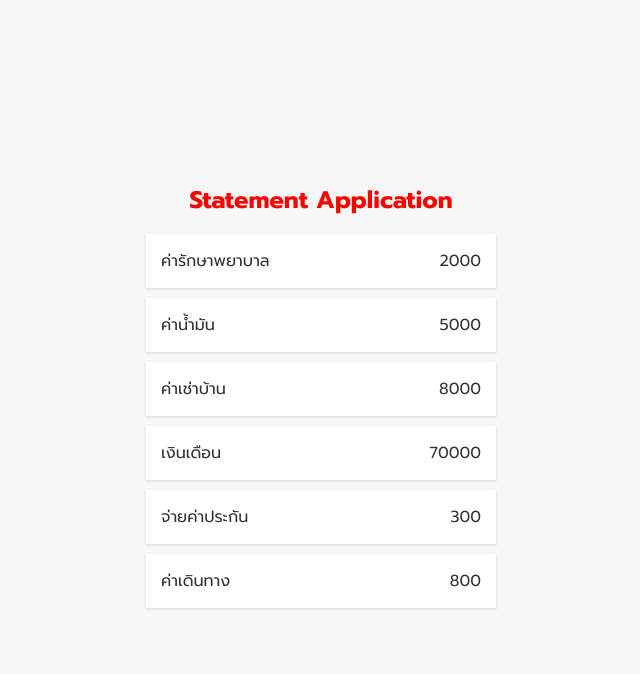
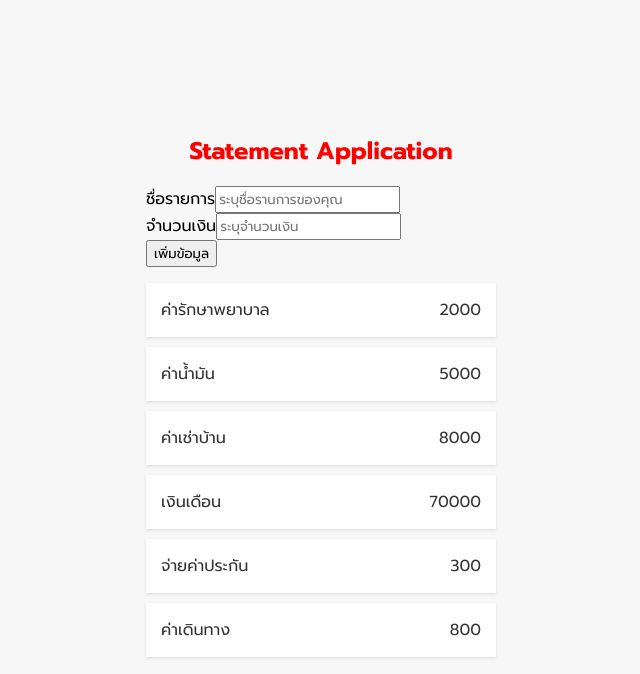
Before and after one commit to chxmek/react-basic, a React (Create React App) app: page / in a window 1280 px wide. Shown: the top 674 px of the page, without its empty margins (319-959 px from the left). Built offline with nearby package versions, Linux system fonts and the light colour scheme.

Commit message:
add form component

```diff
--- a/src/App.js
+++ b/src/App.js
@@ -1,5 +1,6 @@
 import Transaction from "./components/Transaction";
 import "./App.css"
+import FormComponent from "./components/FormComponent";
 
 function App() {    // parent component >> App, children component >> Title, Description, Transaction, ...
 
@@ -8,6 +9,7 @@ function App() {    // parent component >> App, children component >> Title, Des
   return (
     <div className="container">
       <h1 style={design}>Statement Application</h1>
+      <FormComponent />
       <Transaction />
     </div>
   );
--- /dev/null
+++ b/src/components/FormComponent.js
@@ -0,0 +1,21 @@
+const FormComponent = ()=> {
+    return (
+        <dive>
+            <form>
+                <div className="form-control">
+                    <label>ชื่อรายการ</label>
+                    <input type="text" placeholder="ระบุชื่อรานการของคุณ"></input>
+                </div>
+                <div className="form-control">
+                    <label>จำนวนเงิน</label>
+                    <input type="num" placeholder="ระบุจำนวนเงิน"></input>
+                </div>
+                <div>
+                    <button type="submit">เพิ่มข้อมูล</button>
+                </div>
+            </form>
+        </dive>
+    )
+}
+
+export default FormComponent
```
